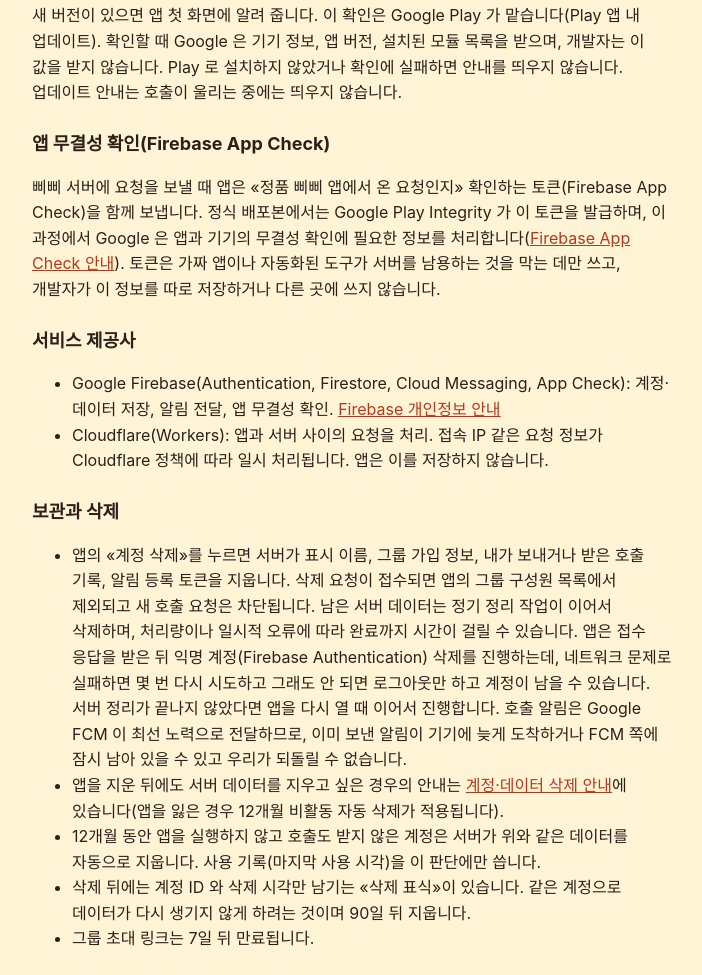
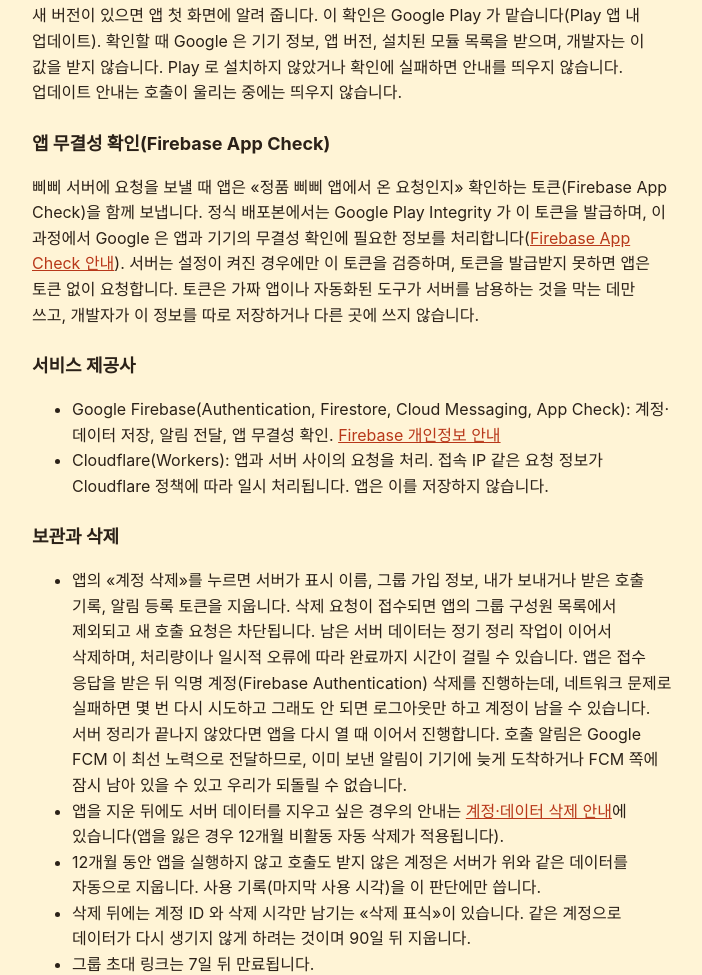
Before and after one commit to ghbcompany/ghbcompany.github.io, a plain HTML site: page beepbeep/privacy/index.html in a window 1280 px wide. Shown: the part 1559-2534 px from the top of the page, without its empty margins (288-990 px from the left). Drawn offline with Linux system fonts and the light colour scheme.

Commit message:
beepbeep 개인정보 처리방침: App Check 서버 검증 조건 문장 추가 (#8)
Co-authored-by: 정희석(JEONG Heeseok)/AI Biz. Innovation팀/SK <04628@skcc.com>
Co-authored-by: Claude Sonnet 5.5 <noreply@anthropic.com>

```diff
--- a/beepbeep/privacy/index.html
+++ b/beepbeep/privacy/index.html
@@ -66,7 +66,7 @@ th{background:var(--card)}
 <p>새 버전이 있으면 앱 첫 화면에 알려 줍니다. 이 확인은 Google Play 가 맡습니다(Play 앱 내 업데이트). 확인할 때 Google 은 기기 정보, 앱 버전, 설치된 모듈 목록을 받으며, 개발자는 이 값을 받지 않습니다. Play 로 설치하지 않았거나 확인에 실패하면 안내를 띄우지 않습니다. 업데이트 안내는 호출이 울리는 중에는 띄우지 않습니다.</p>
 
 <h2>앱 무결성 확인(Firebase App Check)</h2>
-<p>삐삐 서버에 요청을 보낼 때 앱은 «정품 삐삐 앱에서 온 요청인지» 확인하는 토큰(Firebase App Check)을 함께 보냅니다. 정식 배포본에서는 Google Play Integrity 가 이 토큰을 발급하며, 이 과정에서 Google 은 앱과 기기의 무결성 확인에 필요한 정보를 처리합니다(<a href="https://firebase.google.com/docs/app-check" rel="noopener">Firebase App Check 안내</a>). 토큰은 가짜 앱이나 자동화된 도구가 서버를 남용하는 것을 막는 데만 쓰고, 개발자가 이 정보를 따로 저장하거나 다른 곳에 쓰지 않습니다.</p>
+<p>삐삐 서버에 요청을 보낼 때 앱은 «정품 삐삐 앱에서 온 요청인지» 확인하는 토큰(Firebase App Check)을 함께 보냅니다. 정식 배포본에서는 Google Play Integrity 가 이 토큰을 발급하며, 이 과정에서 Google 은 앱과 기기의 무결성 확인에 필요한 정보를 처리합니다(<a href="https://firebase.google.com/docs/app-check" rel="noopener">Firebase App Check 안내</a>). 서버는 설정이 켜진 경우에만 이 토큰을 검증하며, 토큰을 발급받지 못하면 앱은 토큰 없이 요청합니다. 토큰은 가짜 앱이나 자동화된 도구가 서버를 남용하는 것을 막는 데만 쓰고, 개발자가 이 정보를 따로 저장하거나 다른 곳에 쓰지 않습니다.</p>
 
 <h2>서비스 제공사</h2>
 <ul>
```
